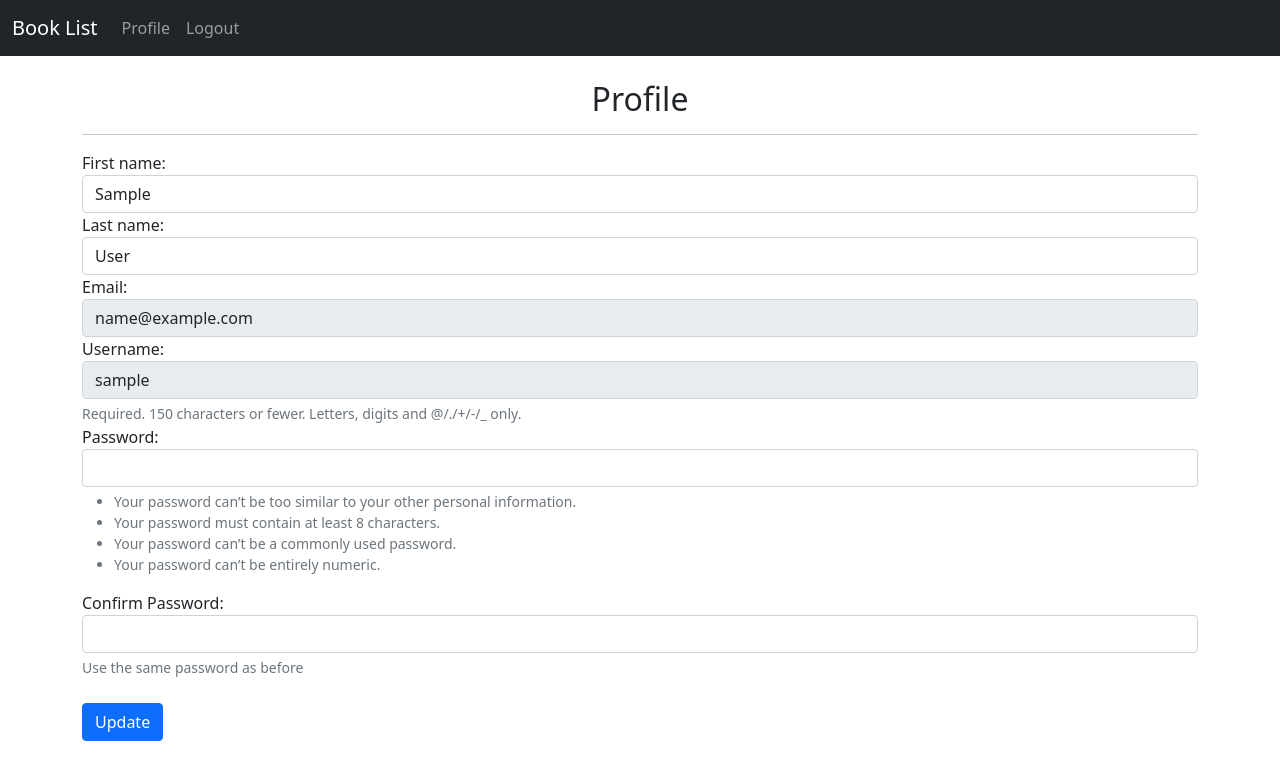
After one commit to fellipemarconi/Book-Review, a Django app: page /user/profile/ in a window 1280 px wide. The commit adds this page. Shown: the top 780 px of the page. Run offline with Django 5.2, Linux system fonts and the light colour scheme; the visitor is signed in with stand-in values (Sample User, id 1).

Commit message:
It was create the url, view and template to profile for update

```diff
--- a/booklist/forms.py
+++ b/booklist/forms.py
@@ -2,6 +2,7 @@ from django.contrib.auth.forms import UserCreationForm
 from django.contrib.auth.models import User
 from django import forms
 from django.core.exceptions import ValidationError
+from django.contrib.auth import password_validation
 
 class RegisterForm(UserCreationForm):
     email = forms.EmailField(
@@ -52,3 +53,111 @@ class RegisterForm(UserCreationForm):
                 ValidationError('Email is already registered', code='invalid')
             )
         return email
+
+class RegisterUpdateForm(forms.ModelForm):
+    first_name = forms.CharField(
+        min_length=3,
+        max_length=50,
+        required=True,
+        error_messages={'min_length': 'Please, add more than 3 letters.'},
+        widget=forms.TextInput(
+            attrs={
+                'class': 'form-control',
+            }
+        )
+    )
+    last_name = forms.CharField(
+        required=True,
+        min_length=3,
+        max_length=50,
+        error_messages={'min_length': 'Please, add more than 3 letters.'},
+        widget=forms.TextInput(
+            attrs={
+                'class': 'form-control',
+            }
+        )
+    )
+    email = forms.EmailField(
+        widget=forms.TextInput(
+            attrs={
+                'class': 'form-control',
+                'readonly': True,
+            }
+        ))
+    password1 = forms.CharField(
+        label='Password',
+        strip=False,
+        widget=forms.PasswordInput(attrs={'autocomplete': 'new-password'}),
+        help_text=password_validation.password_validators_help_text_html(),
+        required=False,
+    )
+    password2 = forms.CharField(
+        label='Confirm Password',
+        strip=False,
+        widget=forms.PasswordInput(attrs={'autocomplete': 'new-password'}),
+        help_text='Use the same password as before',
+        required=False,
+    )
+    class Meta:
+        model = User
+        fields = (
+            'first_name', 'last_name', 'email',
+            'username',
+        )
+
+    def __init__(self, *args, **kwargs):
+        super().__init__(*args, **kwargs)
+
+        self.fields['username'].widget.attrs['class'] = 'form-control'
+        self.fields['username'].widget.attrs['readonly'] = True
+        self.fields['password1'].widget.attrs['class'] = 'form-control'
+        self.fields['password2'].widget.attrs['class'] = 'form-control'
+
+    def save(self, commit=True):
+        cleaned_data = self.cleaned_data
+        user = super().save(commit=False)
+
+        password = cleaned_data.get('password1')
+
+        if password:
+            user.set_password(password)
+
+        if commit:
+            user.save()
+
+        return user
+
+    def clean(self):
+        password1 = self.cleaned_data.get('password1')
+        password2 = self.cleaned_data.get('password2')
+
+        if password1 or password2:
+            if password1 != password2:
+                self.add_error(
+                    'password2',
+                    ValidationError('Your password and confirmation password do not match.'
+                    , code='invalid'))
+        return super().clean()
+
+    def clean_email(self):
+        email = self.cleaned_data.get('email')
+        current_email = self.instance.email
+
+        if current_email != email:
+            if User.objects.filter(email=email).exists():
+                self.add_error(
+                    'email',
+                    ValidationError('Email is already registered', code='invalid')
+                )
+        return email
+
+    def clean_password1(self):
+        password1 = self.cleaned_data.get('password1')
+
+        if password1:
+            try:
+                password_validation.validate_password(password1)
+            except ValidationError as errors:
+                self.add_error('password1', ValidationError(errors))
+
+        return password1
--- /dev/null
+++ b/booklist/templates/booklist/user_update.html
@@ -0,0 +1,25 @@
+{% extends "global/base.html" %}
+{% block content %}
+    <h2 class="text-center">Profile</h2>
+    <hr>
+    <form action="{% url "booklist:profile" %}" method="POST">
+        {% csrf_token %}
+        {% for field in form %}
+            <div>
+                <label for="{{ field.id_for_label}}">{{ field.label }}:</label>
+                {{ field }}
+                <span style="color: #cc0000;">
+                    {{ field.errors }}
+                </span>
+
+            </div>
+
+            {% if field.help_text %}
+                <label class="form-text text-muted">{{ field.help_text }}</label>
+            {% endif %}
+        {% endfor %}
+        <br>
+        <br>
+        <button type="submit" class="btn btn-primary">Update</button>
+    </form>
+{% endblock content %}
--- a/booklist/urls.py
+++ b/booklist/urls.py
@@ -10,4 +10,5 @@ urlpatterns = [
     path('user/login/', views.login_user, name='login'),
     path('user/logout/', views.logout_user, name='logout'),
     path('user/register/', views.register_user, name='register'),
+    path('user/profile/', views.profile, name='profile'),
 ]
--- a/booklist/views/user_forms.py
+++ b/booklist/views/user_forms.py
@@ -1,6 +1,6 @@
 from django.shortcuts import render, redirect
 from django.contrib import auth, messages
-from booklist.forms import RegisterForm
+from booklist.forms import RegisterForm, RegisterUpdateForm
 # Create your views here.
 
 def login_user(request):
@@ -47,3 +47,24 @@ def register_user(request):
     }
 
     return render(request, 'booklist/register.html', context)
+
+def profile(request):
+    form = RegisterUpdateForm(instance=request.user)
+
+    if request.method == 'POST':
+        form = RegisterUpdateForm(data=request.POST, instance=request.user)
+
+        context = {
+            'form': form,
+        }
+
+        if form.is_valid():
+            form.save()
+            messages.success(request, 'User has been updated')
+            return redirect('booklist:login')
+
+    context = {
+            'form': form,
+        }
+
+    return render(request, 'booklist/user_update.html', context)
--- a/templates/global/partials/_header.html
+++ b/templates/global/partials/_header.html
@@ -6,10 +6,10 @@
       </button>
       <div class="collapse navbar-collapse" id="navbarSupportedContent">
         <ul class="navbar-nav me-auto mb-2 mb-lg-0">
+          {% if user.is_authenticated %}
           <li class="nav-item">
-            <a class="nav-link active" aria-current="page" href="#">Home</a>
+            <a class="nav-link" href="{% url "booklist:profile" %}">Profile</a>
           </li>
-          {% if user.is_authenticated %}
             <li class="nav-item">
               <a href="{% url "booklist:logout" %}" class="nav-link">Logout</a>
             </li>
```
